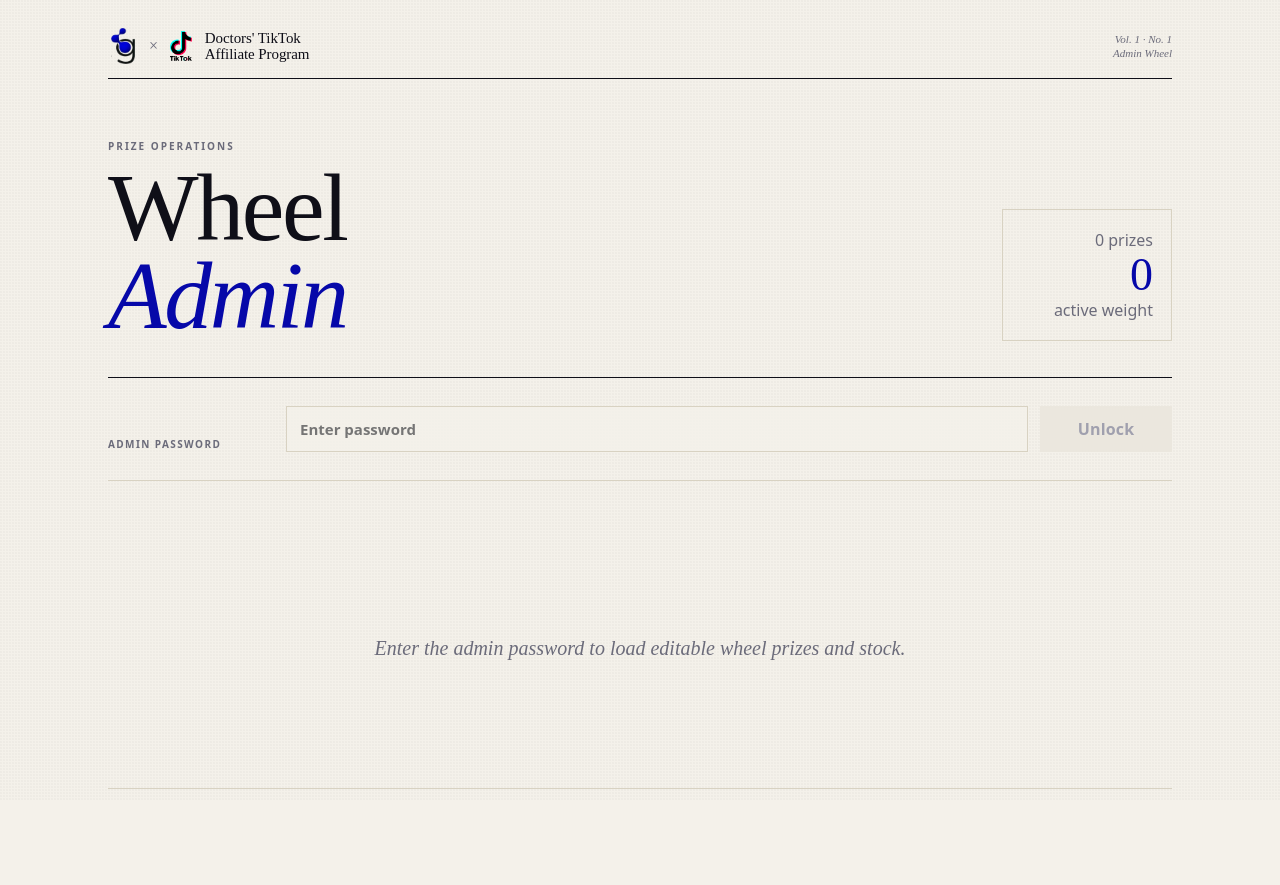
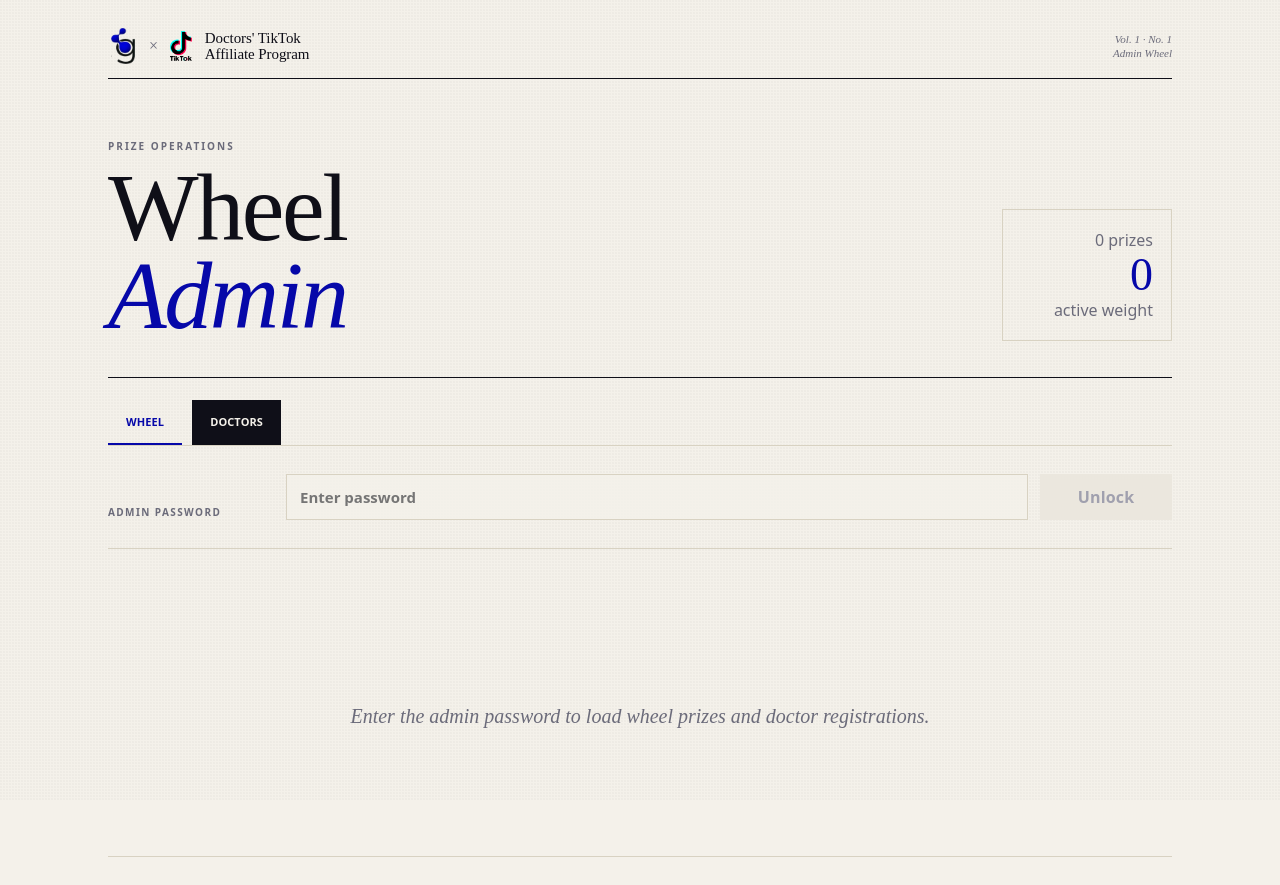
Before and after one commit to atc1989/GutGuard-Doctors-HTML, a Next.js app: page /admin/wheel in a window 1280 px wide. Before the commit the page ends 817 px from the top, so only its background shows below. Built offline with nearby package versions, Linux system fonts and the light colour scheme.

Commit message:
new admin page

```diff
--- a/app/admin/wheel/page.tsx
+++ b/app/admin/wheel/page.tsx
@@ -16,6 +16,19 @@ type AdminWheelPrize = {
   sort_order: number;
 };
 
+type AdminDoctorRegistration = {
+  id: string;
+  full_name: string;
+  email: string;
+  mobile: string;
+  tiktok_username: string;
+  specialty: string;
+  practice_location: string;
+  created_at: string;
+  prize_label?: string | null;
+  prize_claimed_at?: string | null;
+};
+
 type WheelApi = {
   getWheelPrizes?: (adminPassword: string) => Promise<AdminWheelPrize[]>;
   saveWheelPrize?: (adminPassword: string, prize: AdminWheelPrize) => Promise<AdminWheelPrize>;
@@ -23,6 +36,7 @@ type WheelApi = {
     adminPassword: string,
     prize: Omit<AdminWheelPrize, "id">,
   ) => Promise<AdminWheelPrize>;
+  getDoctorRegistrations?: (adminPassword: string) => Promise<AdminDoctorRegistration[]>;
 };
 
 const emptyPrize: AdminWheelPrize = {
@@ -56,8 +70,10 @@ function getPrizeOdds(prize: AdminWheelPrize, activeWeightTotal: number) {
 }
 
 export default function AdminWheelPage() {
+  const [activeTab, setActiveTab] = useState<"wheel" | "doctors">("wheel");
   const [password, setPassword] = useState("");
   const [prizes, setPrizes] = useState<AdminWheelPrize[]>([]);
+  const [doctors, setDoctors] = useState<AdminDoctorRegistration[]>([]);
   const [newPrize, setNewPrize] = useState<AdminWheelPrize>(emptyPrize);
   const [isUnlocked, setIsUnlocked] = useState(false);
   const [isLoading, setIsLoading] = useState(false);
@@ -87,12 +103,36 @@ export default function AdminWheelPage() {
         throw new Error("Missing getWheelPrizes helper in lib/api.ts.");
       }
 
-      const loadedPrizes = await api.getWheelPrizes(password);
+      const [loadedPrizes, loadedDoctors] = await Promise.all([
+        api.getWheelPrizes(password),
+        api.getDoctorRegistrations ? api.getDoctorRegistrations(password) : Promise.resolve([]),
+      ]);
       setPrizes(loadedPrizes.sort((a, b) => a.sort_order - b.sort_order));
+      setDoctors(loadedDoctors);
       setIsUnlocked(true);
-      setNotice("Wheel prizes loaded.");
+      setNotice("Admin data loaded.");
     } catch (caught) {
       setError(caught instanceof Error ? caught.message : "Unable to load wheel prizes.");
+    } finally {
+      setIsLoading(false);
+    }
+  }
+
+  async function refreshDoctors() {
+    setError(null);
+    setNotice(null);
+    setIsLoading(true);
+
+    try {
+      const api = await loadWheelApi();
+      if (!api.getDoctorRegistrations) {
+        throw new Error("Missing getDoctorRegistrations helper in lib/api.ts.");
+      }
+
+      setDoctors(await api.getDoctorRegistrations(password));
+      setNotice("Doctor registrations refreshed.");
+    } catch (caught) {
+      setError(caught instanceof Error ? caught.message : "Unable to load doctor registrations.");
     } finally {
       setIsLoading(false);
     }
@@ -176,11 +216,28 @@ export default function AdminWheelPage() {
           </h1>
         </div>
         <div className="admin-wheel-summary" aria-live="polite">
-          <span>{prizes.length} prizes</span>
-          <strong>{activeWeightTotal}</strong>
-          <span>active weight</span>
+          <span>{activeTab === "wheel" ? `${prizes.length} prizes` : `${doctors.length} doctors`}</span>
+          <strong>{activeTab === "wheel" ? activeWeightTotal : doctors.length}</strong>
+          <span>{activeTab === "wheel" ? "active weight" : "registrations"}</span>
         </div>
       </section>
+
+      <nav className="admin-tabs" aria-label="Admin sections">
+        <button
+          className={activeTab === "wheel" ? "active" : ""}
+          onClick={() => setActiveTab("wheel")}
+          type="button"
+        >
+          Wheel
+        </button>
+        <button
+          className={activeTab === "doctors" ? "active" : ""}
+          onClick={() => setActiveTab("doctors")}
+          type="button"
+        >
+          Doctors
+        </button>
+      </nav>
 
       <form className="admin-wheel-auth" onSubmit={handleUnlock}>
         <label htmlFor="admin-password">Admin password</label>
@@ -201,7 +258,7 @@ export default function AdminWheelPage() {
       {error ? <div className="admin-wheel-alert error">{error}</div> : null}
       {notice ? <div className="admin-wheel-alert">{notice}</div> : null}
 
-      {isUnlocked ? (
+      {isUnlocked && activeTab === "wheel" ? (
         <>
           <section className="admin-wheel-panel">
             <div className="admin-wheel-panel-head">
@@ -379,11 +436,83 @@ export default function AdminWheelPage() {
             </form>
           </section>
         </>
-      ) : (
+      ) : null}
+
+      {isUnlocked && activeTab === "doctors" ? (
+        <section className="admin-wheel-panel">
+          <div className="admin-wheel-panel-head">
+            <div>
+              <p className="admin-wheel-kicker">Registered Doctors</p>
+              <h2>Doctor Directory</h2>
+            </div>
+            <button type="button" onClick={refreshDoctors} disabled={isLoading}>
+              {isLoading ? "Refreshing" : "Refresh"}
+            </button>
+          </div>
+
+          <div className="admin-doctor-list">
+            {doctors.length > 0 ? (
+              doctors.map((doctor) => (
+                <article className="admin-doctor-row" key={doctor.id}>
+                  <div className="admin-doctor-primary">
+                    <strong>{doctor.full_name || "Unnamed doctor"}</strong>
+                    <span>@{doctor.tiktok_username || "no-handle"}</span>
+                  </div>
+                  <dl className="admin-doctor-details">
+                    <div>
+                      <dt>Email</dt>
+                      <dd>{doctor.email || "--"}</dd>
+                    </div>
+                    <div>
+                      <dt>Mobile</dt>
+                      <dd>{doctor.mobile || "--"}</dd>
+                    </div>
+                    <div>
+                      <dt>Specialty</dt>
+                      <dd>{doctor.specialty || "--"}</dd>
+                    </div>
+                    <div>
+                      <dt>Clinic</dt>
+                      <dd>{doctor.practice_location || "--"}</dd>
+                    </div>
+                    <div>
+                      <dt>Prize</dt>
+                      <dd>{doctor.prize_label || "Not spun"}</dd>
+                    </div>
+                    <div>
+                      <dt>Registered</dt>
+                      <dd>{formatAdminDate(doctor.created_at)}</dd>
+                    </div>
+                  </dl>
+                </article>
+              ))
+            ) : (
+              <div className="admin-wheel-empty">
+                <p>No doctor registrations found.</p>
+              </div>
+            )}
+          </div>
+        </section>
+      ) : null}
+
+      {!isUnlocked ? (
         <section className="admin-wheel-empty">
-          <p>Enter the admin password to load editable wheel prizes and stock.</p>
+          <p>Enter the admin password to load wheel prizes and doctor registrations.</p>
         </section>
-      )}
+      ) : null}
     </main>
   );
 }
+
+function formatAdminDate(value: string) {
+  const date = new Date(value);
+  if (Number.isNaN(date.getTime())) return "--";
+
+  return new Intl.DateTimeFormat("en-US", {
+    month: "short",
+    day: "numeric",
+    year: "numeric",
+    hour: "numeric",
+    minute: "2-digit",
+  }).format(date);
+}
--- a/lib/api.ts
+++ b/lib/api.ts
@@ -35,6 +35,19 @@ type AdminWheelPrize = {
   claim_count?: number;
 };
 
+type AdminDoctorRegistration = {
+  id: string;
+  full_name: string;
+  email: string;
+  mobile: string;
+  tiktok_username: string;
+  specialty: string;
+  practice_location: string;
+  created_at: string;
+  prize_label?: string | null;
+  prize_claimed_at?: string | null;
+};
+
 export async function registerDoctor(payload: RegistrationPayload) {
   if (isSupabaseConfigured && supabase) {
     const { data, error } = await supabase.rpc("register_doctor", {
@@ -46,7 +59,7 @@ export async function registerDoctor(payload: RegistrationPayload) {
       p_practice_location: payload.location,
     });
 
-    if (error) throw new Error(`Prize claim failed: ${error.message}`);
+    if (error) throw new Error(`Registration failed: ${error.message}`);
 
     return {
       id: data as string,
@@ -177,6 +190,17 @@ export async function createWheelPrize(
   return mapAdminWheelPrize(saved);
 }
 
+export async function getDoctorRegistrations(adminPassword: string): Promise<AdminDoctorRegistration[]> {
+  if (!isSupabaseConfigured || !supabase) throw new Error("Supabase is not configured.");
+
+  const { data, error } = await supabase.rpc("admin_list_doctor_registrations", {
+    p_admin_password: adminPassword,
+  });
+
+  if (error) throw error;
+  return (data ?? []) as AdminDoctorRegistration[];
+}
+
 function mapClaimedPrize(row: PrizeRow | null | undefined): Prize {
   const matchingPrize = PRIZES.find((prize) => prize.label === row?.prize_label || prize.label === row?.label);
 
--- a/styles/globals.css
+++ b/styles/globals.css
@@ -1079,6 +1079,32 @@
   color: var(--blue);
 }
 
+.admin-tabs {
+  display: flex;
+  gap: 10px;
+  margin: 22px 0 0;
+  border-bottom: 1px solid var(--rule);
+}
+
+.admin-tabs button {
+  min-height: 42px;
+  padding: 12px 18px;
+  background: transparent;
+  color: var(--ink-3);
+  border-bottom: 2px solid transparent;
+  font-size: 11px;
+  font-weight: 800;
+  letter-spacing: 0.16em;
+  text-transform: uppercase;
+}
+
+.admin-tabs button:hover,
+.admin-tabs button.active {
+  background: transparent;
+  color: var(--blue);
+  border-bottom-color: var(--blue);
+}
+
 .admin-wheel-auth {
   display: grid;
   grid-template-columns: 160px minmax(0, 1fr);
@@ -1291,6 +1317,70 @@
   text-align: center;
 }
 
+.admin-doctor-list {
+  display: grid;
+  gap: 14px;
+}
+
+.admin-doctor-row {
+  display: grid;
+  grid-template-columns: minmax(220px, 0.8fr) minmax(0, 1.4fr);
+  gap: 18px;
+  border: 1px solid var(--rule);
+  background: rgba(244, 241, 234, 0.54);
+  padding: 18px;
+}
+
+.admin-doctor-primary {
+  display: flex;
+  flex-direction: column;
+  gap: 8px;
+  min-width: 0;
+}
+
+.admin-doctor-primary strong {
+  font-family: var(--serif);
+  font-size: 26px;
+  font-weight: 400;
+  line-height: 1.05;
+  color: var(--ink);
+  overflow-wrap: anywhere;
+}
+
+.admin-doctor-primary span {
+  color: var(--blue);
+  font-size: 13px;
+  font-weight: 800;
+  overflow-wrap: anywhere;
+}
+
+.admin-doctor-details {
+  display: grid;
+  grid-template-columns: repeat(2, minmax(0, 1fr));
+  gap: 12px 18px;
+  margin: 0;
+}
+
+.admin-doctor-details div {
+  min-width: 0;
+}
+
+.admin-doctor-details dt {
+  margin-bottom: 3px;
+  color: var(--ink-3);
+  font-size: 10px;
+  font-weight: 800;
+  letter-spacing: 0.14em;
+  text-transform: uppercase;
+}
+
+.admin-doctor-details dd {
+  margin: 0;
+  color: var(--ink);
+  font-weight: 600;
+  overflow-wrap: anywhere;
+}
+
 @media (max-width: 820px) {
   .admin-wheel-shell {
     padding: 22px;
@@ -1316,6 +1406,10 @@
     grid-template-columns: 1fr;
   }
 
+  .admin-doctor-row {
+    grid-template-columns: 1fr;
+  }
+
   .admin-wheel-grid {
     grid-template-columns: repeat(2, minmax(0, 1fr));
   }
@@ -1328,7 +1422,8 @@
 
   .admin-wheel-auth-row,
   .admin-wheel-prize-footer,
-  .admin-wheel-grid {
+  .admin-wheel-grid,
+  .admin-doctor-details {
     grid-template-columns: 1fr;
   }
 
```
